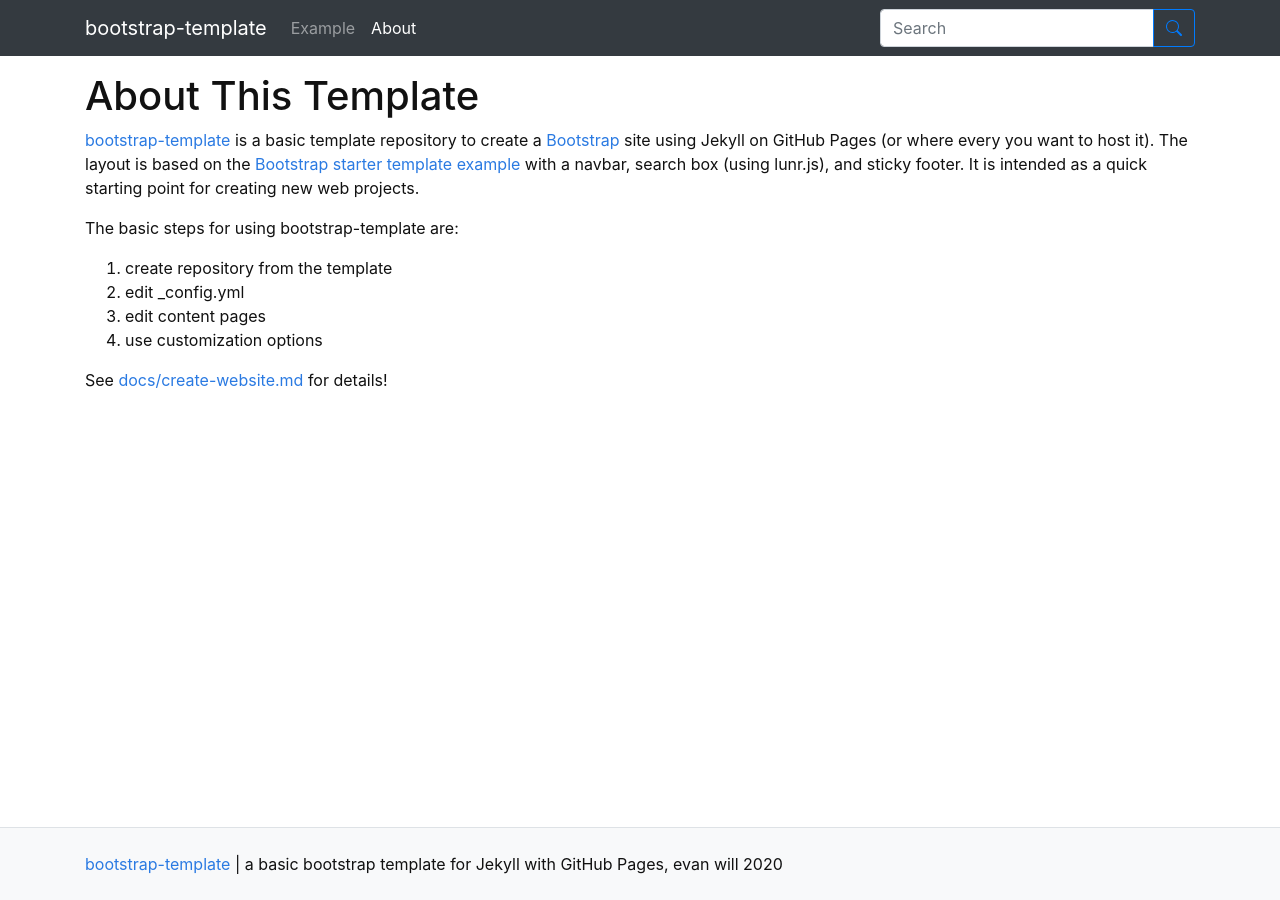
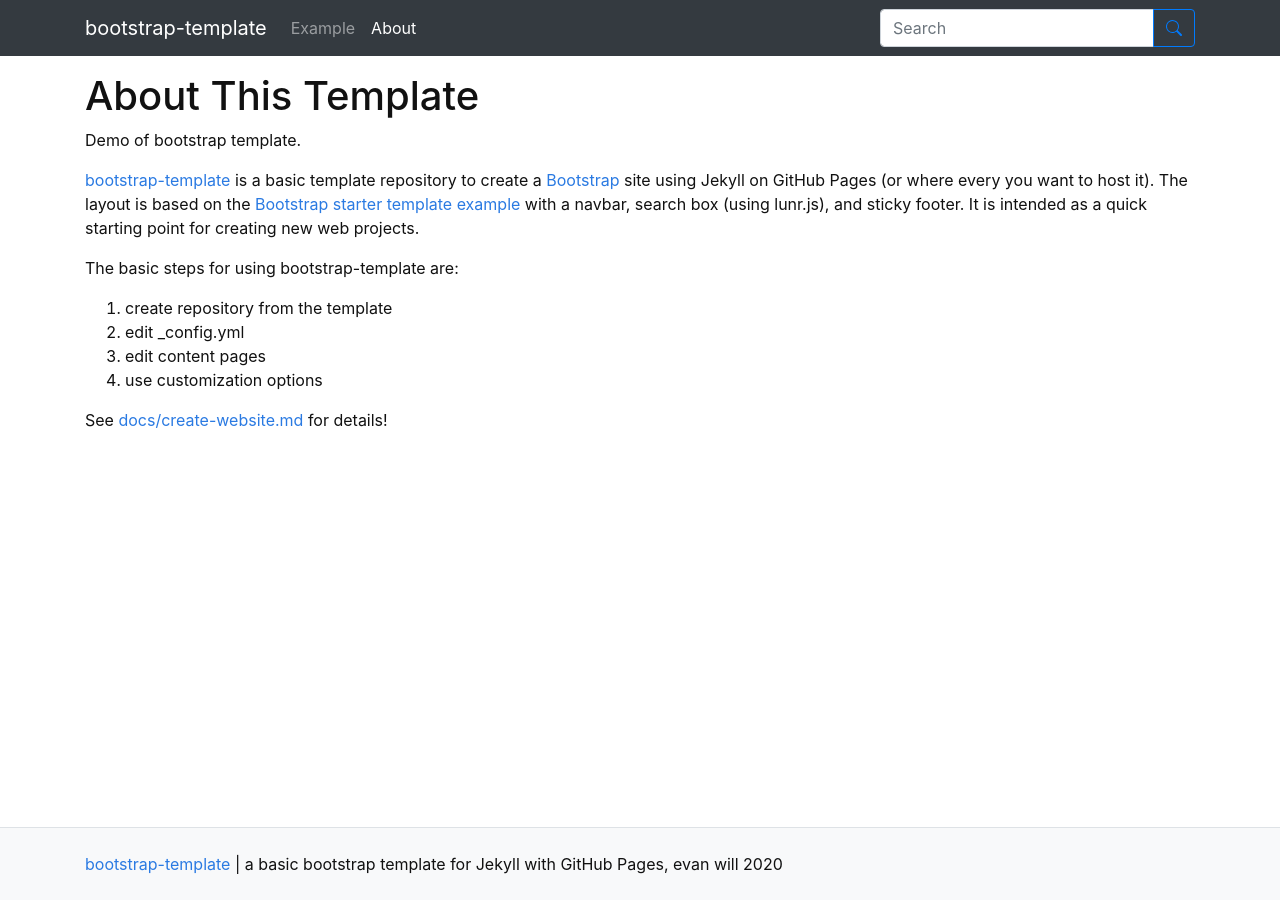
Before and after one commit to gutenlauf/workshop-template, a Jekyll site: the page built from pages/about.md, in a window 1280 px wide. Built offline with Jekyll 4.4.1, drawn with Linux system fonts in a browser that asks for light colours.

Commit message:
edit about.md

```diff
--- a/pages/about.md
+++ b/pages/about.md
@@ -3,6 +3,8 @@ title: About This Template
 nav: About
 nav_order: 2
 ---
+
+Demo of bootstrap template.
 
 [bootstrap-template](https://github.com/thecdil/bootstrap-template) is a basic template repository to create a [Bootstrap](https://getbootstrap.com/) site using Jekyll on GitHub Pages (or where every you want to host it).
 The layout is based on the [Bootstrap starter template example](https://getbootstrap.com/docs/4.5/examples/) with a navbar, search box (using lunr.js), and sticky footer.
```
